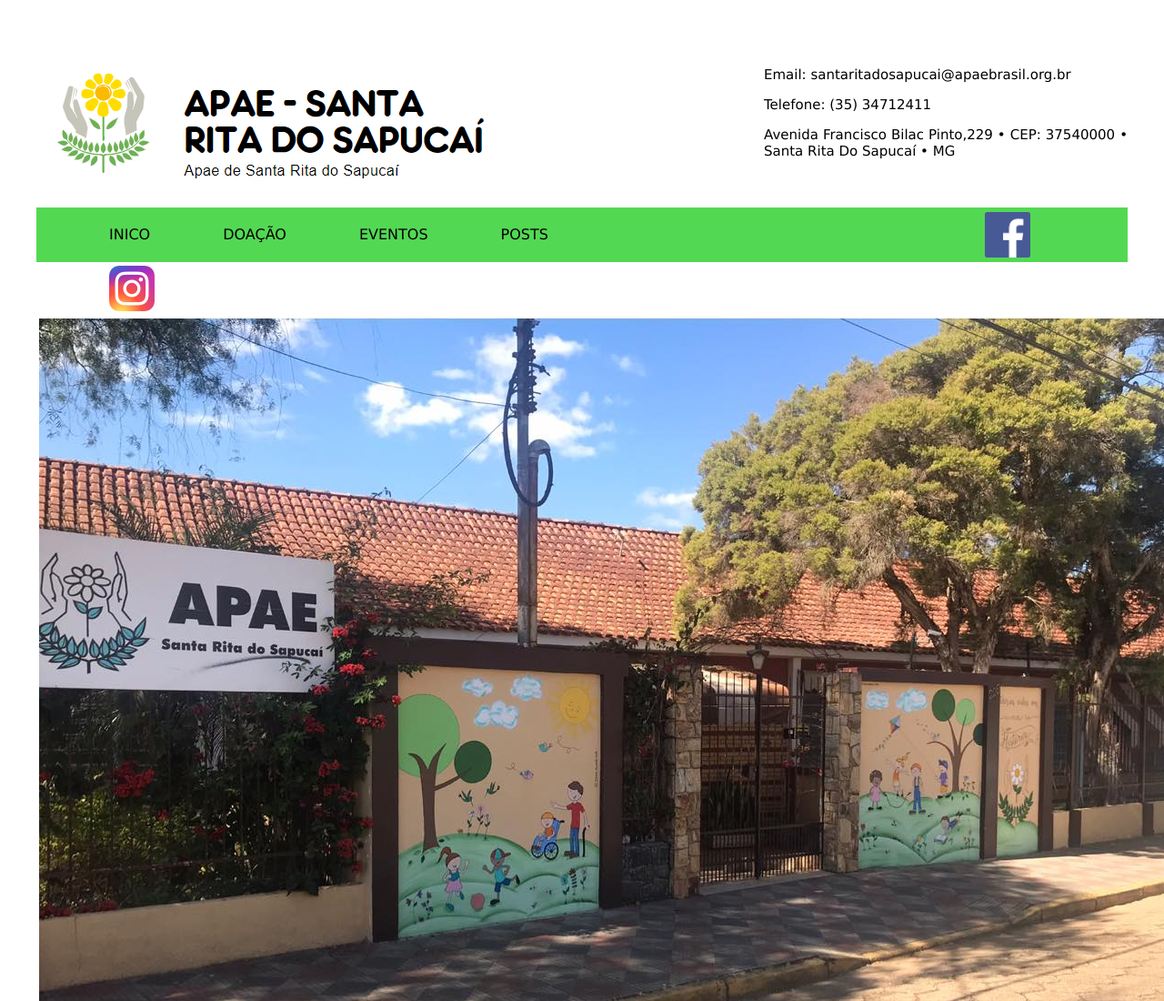
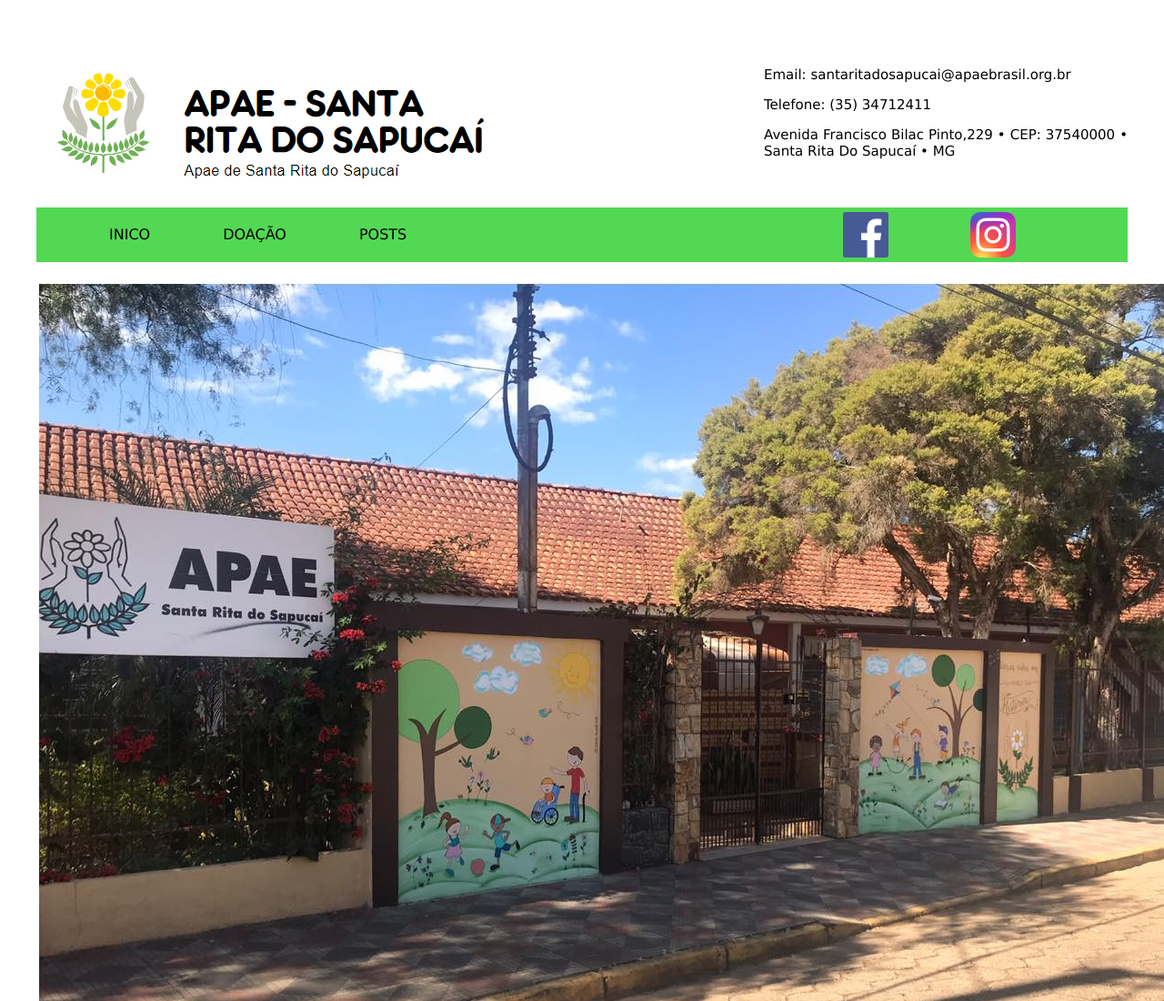
Before and after one commit to FabioMrt/APAE-SRS, a plain HTML site: page index.html in a window 1280 px wide. Shown: the top 1100 px of the page at 91% size. Drawn offline with Linux system fonts and the light colour scheme.

Commit message:
Update index.html

```diff
--- a/index.html
+++ b/index.html
@@ -22,7 +22,7 @@
             <div id="menu">
                 <a href="#">INICO</a>
                 <a href="https://www.vakinha.com.br/vaquinha/somos-todos-apae-santa-rita-do-sapucai?fbclid=IwAR26FH5rpE7ZNGuX07X1Z6qSRBd8FGFh2lXOANa_H8-km2r_NCFnflE4CGI" target="_blank">DOAÇÃO</a>
-                <a href="#">EVENTOS</a>
+
                 <a href="posts.html">POSTS</a>
             <div id="social">
                 <a href ="https://www.facebook.com/apae.srsapucaimg" target="_blank"> <img id="logo" src="images/logo-fc.png" alt=""></a>
```
